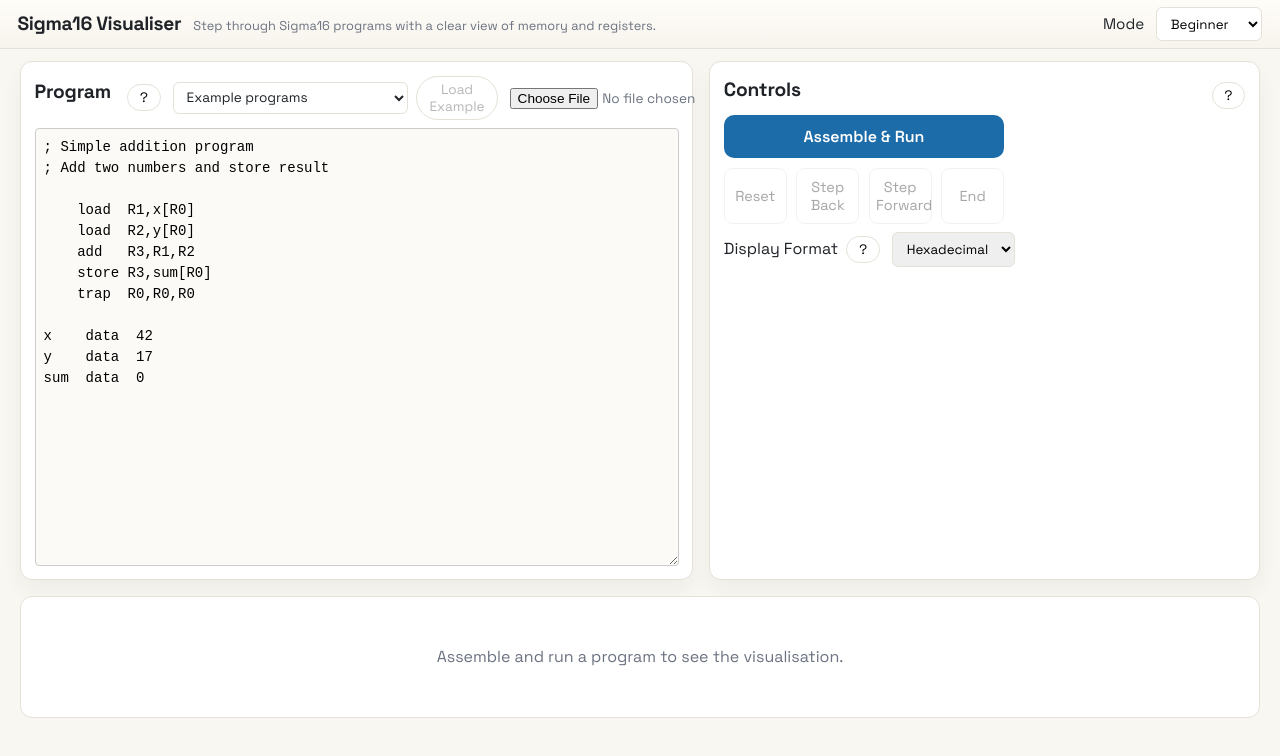
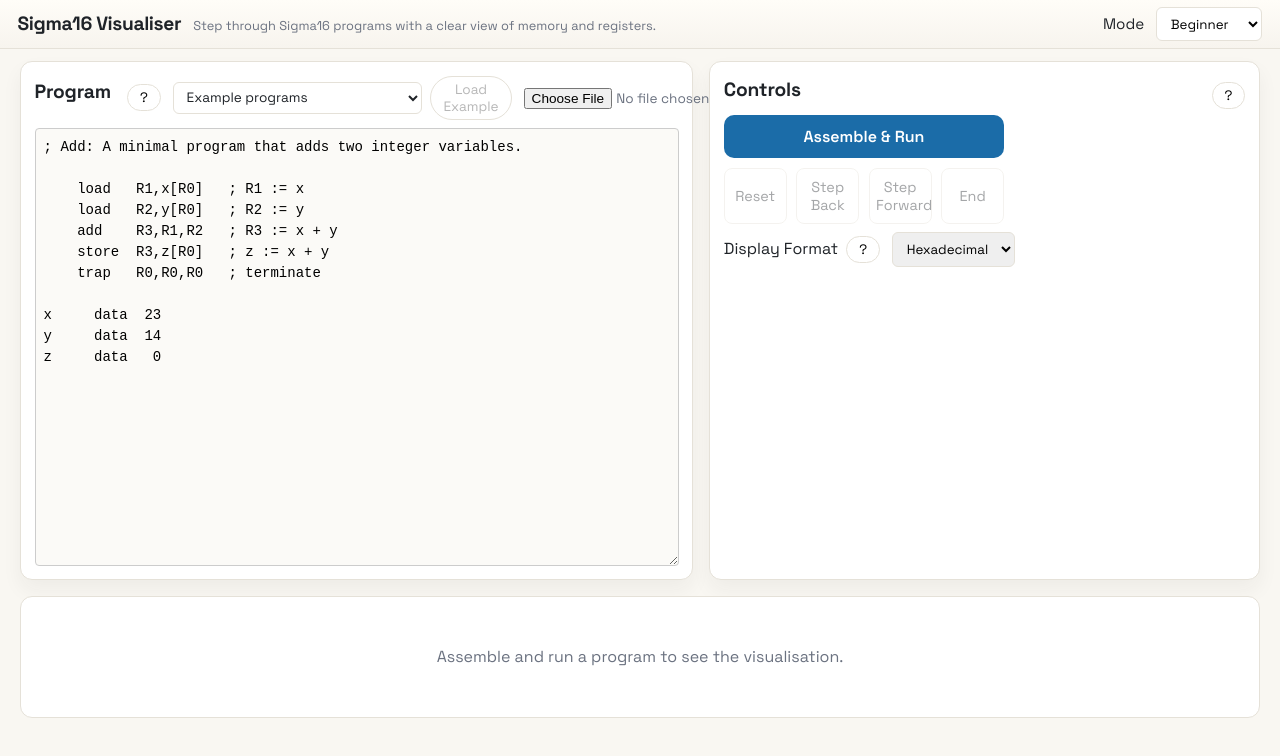
Before and after one commit to laurieshinn89/sigma16-visualiser, a React (Vite) app: page / in a window 1280 px wide. Shown: the top 756 px of the page. Built offline with nearby package versions, Linux system fonts and the light colour scheme.

Commit message:
Curate Sigma16 examples

```diff
--- a/src/components/Sigma16Visualizer.jsx
+++ b/src/components/Sigma16Visualizer.jsx
@@ -1086,18 +1086,17 @@ export function Sigma16Visualizer() {
   )
 }
 
-const EXAMPLE_PROGRAM = `; Simple addition program
-; Add two numbers and store result
+const EXAMPLE_PROGRAM = `; Add: A minimal program that adds two integer variables.
 
-    load  R1,x[R0]
-    load  R2,y[R0]
-    add   R3,R1,R2
-    store R3,sum[R0]
-    trap  R0,R0,R0
+    load   R1,x[R0]   ; R1 := x
+    load   R2,y[R0]   ; R2 := y
+    add    R3,R1,R2   ; R3 := x + y
+    store  R3,z[R0]   ; z := x + y
+    trap   R0,R0,R0   ; terminate
 
-x    data  42
-y    data  17
-sum  data  0
+x     data  23
+y     data  14
+z     data   0
 `
 
 const EXAMPLES = [
@@ -1105,6 +1104,19 @@ const EXAMPLES = [
     id: 'add-two',
     name: 'Add two numbers',
     code: EXAMPLE_PROGRAM
+  },
+  {
+    id: 'const-arith',
+    name: 'Constants + multiply (lea, mul)',
+    code: `; ConstArith: illustrate lea and arithmetic instructions.
+
+    lea   R1,6[R0]    ; R1 := 6
+    lea   R2,2[R0]    ; R2 := 2
+    lea   R3,4[R0]    ; R3 := 4
+    mul   R2,R2,R3    ; R2 := R2*R3 = 8
+    add   R10,R1,R2   ; R10 := R1+R2 = 14
+    trap  R0,R0,R0    ; halt
+`
   },
   {
     id: 'sum-loop',
@@ -1126,145 +1138,125 @@ sum  data  0
 `
   },
   {
-    id: 'copy-value',
-    name: 'Copy a value',
-    code: `; Copy a value from src to dst
+    id: 'cond-jump',
+    name: 'Conditional jump (cmp + jumplt)',
+    code: `; ConditionalJump: compare + conditional jump
 
-    load  R1,src[R0]
-    store R1,dst[R0]
-    trap  R0,R0,R0
-
-src  data  12
-dst  data  0
+    lea     R1,5[R0]   ; R1 := 5
+    lea     R2,23[R0]  ; R2 := 23
+    cmp     R1,R2      ; compare R1 with R2
+    jumplt  yes[R0]    ; if R1 < R2 then goto yes
+no  add     R0,R0,R0   ; executes if we did NOT jump
+    jump    done[R0]   ; go to end of program
+yes add     R0,R0,R0   ; executes if we DID jump
+done trap   R0,R0,R0   ; halt
 `
   },
   {
-    id: 'swap-values',
-    name: 'Swap two values',
-    code: `; Swap two memory values using a temp slot
+    id: 'pointer',
+    name: 'Pointer example (lea + indirect)',
+    code: `; Pointer: illustrate pointers and indirect load/store
 
-    load  R1,a[R0]
-    load  R2,b[R0]
-    store R1,temp[R0]
-    store R2,a[R0]
-    load  R3,temp[R0]
-    store R3,b[R0]
-    trap  R0,R0,R0
+    lea    R1,5[R0]     ; R1 := 5
 
-a    data  7
-b    data  12
-temp data  0
-`
-  },
-  {
-    id: 'countdown',
-    name: 'Countdown to zero',
-    code: `; Count down from a value to zero
+    load   R2,x[R0]     ; R2 := x
+    add    R2,R2,R1     ; R2 := x + 5
+    store  R2,x[R0]     ; x := x + 5
 
-    load  R1,count[R0]
-    load  R2,one[R0]
-loop sub   R1,R1,R2
-    jumpnz R1,loop[R0]
-    store R1,count[R0]
-    trap  R0,R0,R0
+    lea    R3,x[R0]     ; R3 := &x
+    load   R4,0[R3]     ; R4 := *R3
+    add    R4,R4,R1     ; R4 := *R3 + 5
+    store  R4,0[R3]     ; *R3 := *R3 + 5
 
-count data  6
-one   data  1
-`
-  },
-  {
-    id: 'mul-loop',
-    name: 'Multiply by repeated addition',
-    code: `; Multiply x * y using a loop
+    lea    R3,y[R0]     ; R3 := &y
+    load   R4,0[R3]     ; R4 := *R3
+    add    R4,R4,R1     ; R4 := *R3 + 5
+    store  R4,0[R3]     ; *R3 := *R3 + 5
 
-    load  R1,x[R0]
-    load  R2,y[R0]
-    load  R3,zero[R0]
-    load  R4,one[R0]
-loop add  R3,R3,R1
-    sub  R2,R2,R4
-    jumpnz R2,loop[R0]
-    store R3,product[R0]
-    trap  R0,R0,R0
+    trap   R0,R0,R0     ; halt
 
-x      data  6
-y      data  4
-zero   data  0
-one    data  1
-product data 0
-`
-  },
-  {
-    id: 'array-sum',
-    name: 'Sum an array (pointer)',
-    code: `; Sum an array using a pointer
-
-    lea   R1,arr[R0]
-    load  R2,len[R0]
-    load  R3,zero[R0]
-    load  R4,one[R0]
-loop load  R5,0[R1]
-    add   R3,R3,R5
-    add   R1,R1,R4
-    sub   R2,R2,R4
-    jumpnz R2,loop[R0]
-    store R3,sum[R0]
-    trap  R0,R0,R0
-
-len  data  4
-arr  data  3,1,4,2
-zero data  0
-one  data  1
-sum  data  0
+x    data   2
+y    data   9
 `
   },
   {
     id: 'function-call',
-    name: 'Function call (JAL + return)',
-    code: `; Call a function that doubles a value
+    name: 'Subroutine call (JAL)',
+    code: `; Jal: illustrate simple subroutine call and return
 
-    load  R1,val[R0]
-    jal   R14,double[R0]
-    store R1,result[R0]
-    trap  R0,R0,R0
+    lea   R1,3[R0]        ; R1 := 3
+    jal   R14,subr[R0]    ; call subr  expect 6
+    jal   R14,subr[R0]    ; call subr  expect 12
+    store R1,result[R0]   ; result := return value, expect 12
+    trap  R0,R0,R0        ; terminate
 
-double add  R1,R1,R1
-       jump 0[R14]
+subr add  R1,R1,R1        ; subr doubles its arg in R1
+     jump 0[R14]          ; return
 
-val    data  9
-result data  0
+result data 0
 `
   },
   {
     id: 'division',
-    name: 'Division with remainder',
-    code: `; Divide and keep quotient + remainder
+    name: 'Division (quotient + remainder)',
+    code: `; Div: quotient in dest, remainder in R15
 
-    load  R1,dividend[R0]
-    load  R2,divisor[R0]
-    div   R3,R1,R2
-    store R3,quotient[R0]
-    store R15,remainder[R0]
-    trap  R0,R0,R0
+    load   R1,x[R0]
+    load   R2,y[R0]
+    div    R3,R1,R2    ; R3 = quotient, R15 = remainder
+    trap   R0,R0,R0
 
-dividend data  25
-divisor  data  4
-quotient data  0
-remainder data 0
+x    data  19
+y    data   4
 `
   },
   {
-    id: 'compare-flags',
-    name: 'Compare (flags only)',
-    code: `; Compare two values and inspect flags
+    id: 'shift-demo',
+    name: 'Shift left/right',
+    code: `; Shift a value left and right
 
-    load  R1,a[R0]
-    load  R2,b[R0]
-    cmp   R1,R2
+    load  R1,value[R0]
+    shiftl R2,R1,1
+    shiftr R3,R1,1
+    store R2,left[R0]
+    store R3,right[R0]
     trap  R0,R0,R0
 
-a    data  12
-b    data  9
+value data  8
+left  data  0
+right data  0
+`
+  },
+  {
+    id: 'addc-carry',
+    name: 'Add with carry',
+    code: `; Demonstrate add with carry
+
+    load  R1,hi[R0]
+    load  R2,lo[R0]
+    add   R3,R1,R2
+    addc  R4,R1,R2
+    store R3,sum[R0]
+    store R4,sumc[R0]
+    trap  R0,R0,R0
+
+hi    data  65535
+lo    data  1
+sum   data  0
+sumc  data  0
+`
+  },
+  {
+    id: 'testset',
+    name: 'Test and set (lock)',
+    code: `; Test-and-set example
+
+    testset R1,lock[R0]
+    store  R1,old[R0]
+    trap   R0,R0,R0
+
+lock data 0
+old  data 0
 `
   }
 ]
```
